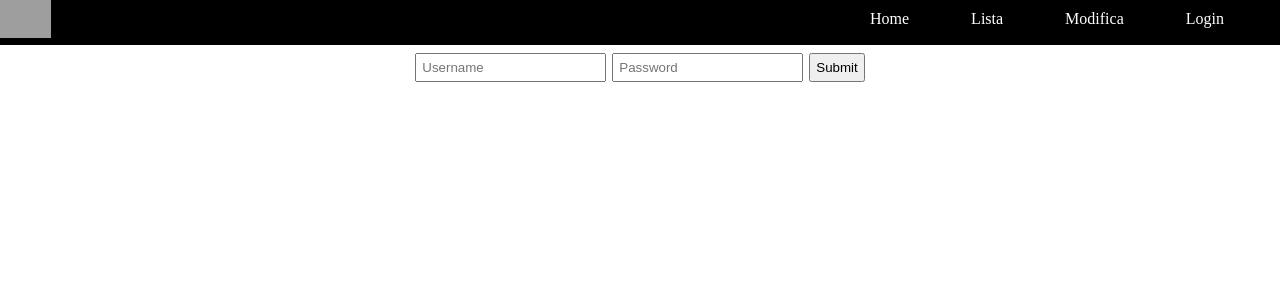
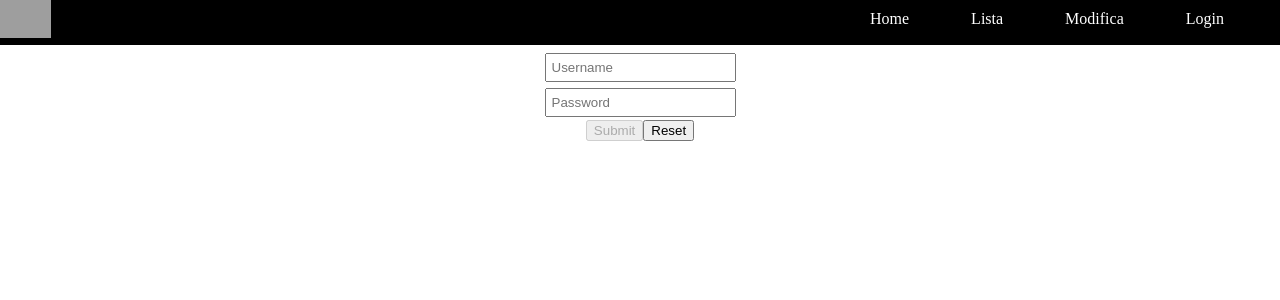
Before and after one commit to vinkezb/ListaGiochi, an Angular app in the folder ListaGiochi/: page /login in a window 1280 px wide. Shown: the top 300 px of the page. Built offline with nearby package versions, Linux system fonts and the light colour scheme; grey boxes are pictures that could not be loaded.

Commit message:
Test driven form

```diff
--- a/ListaGiochi/src/app/login/login.component.html
+++ b/ListaGiochi/src/app/login/login.component.html
@@ -1,8 +1,12 @@
-<form (submit)="loginUser($event)">
-  <input required ngModel name="Username" #Username="ngModel" type="text" placeholder="Username" id="Username">
-  <div class="alert alert-danger" [hidden]="Username.untouched && !Username.valid"></div>
-  <input required ngModel name="Password" #Password="ngModel" type="password" placeholder="Password" id="Password">
-  <div class="alert alert-danger" *ngIf="Password.touched && !Password.valid"></div>
-
-  <input type="submit" value="Submit">
+<form (ngSubmit)="onSubmit()" #myForm="ngForm">
+  <div class="form-group">
+    <input class="form-control" type="text" required [(ngModel)]="form.Username" name="Username" #Username="ngModel"  placeholder="Username">
+    <div class="alert alert-danger" [hidden]="Username.valid || Username.pristine">Username is required</div>
+  </div>
+  <div class="form-group">
+    <input class="form-control" type="password" required [(ngModel)] ="form.Password" name="Password" #Password="ngModel" placeholder="Password">
+    <div class="alert alert-danger" [hidden]="Password.valid || Password.pristine">Password is required</div>
+  </div>
+    <button type="submit" class="submit btn" [disabled]="myForm.form.invalid">Submit</button>
+    <button (click)="myForm.reset()">Reset</button>
 </form>
--- a/ListaGiochi/src/app/login/login.component.ts
+++ b/ListaGiochi/src/app/login/login.component.ts
@@ -1,4 +1,5 @@
 import { Component, OnInit } from '@angular/core';
+import { user } from '../user';
 
 @Component({
   selector: 'app-login',
@@ -7,17 +8,17 @@ import { Component, OnInit } from '@angular/core';
 })
 export class LoginComponent implements OnInit {
 
+  form: user= new user();
+
+  onSubmit(){
+    console.log("message:", this.form);
+  }
+
   constructor() { }
 
   ngOnInit() {
   }
 
-  loginUser(event: any){
-    event.preventDefault()
-    const target = event.target
-    const username = target.querySelector('#Username').value
-    const password = target.querySelector('#Password').value
-    console.log(username, password)
-  }
+
 
 }
--- /dev/null
+++ b/ListaGiochi/src/app/user.ts
@@ -0,0 +1,9 @@
+export class user{
+    Username: string;
+    Password: string;
+
+    constructor(Username: string="", Password: string=""){
+        this.Username = Username;
+        this.Password = Password;
+    }
+}
--- a/ListaGiochi/src/styles.scss
+++ b/ListaGiochi/src/styles.scss
@@ -2,6 +2,6 @@ body{
     margin: 0;
 }
 
-input.ng-dirty.ng-invalid{
+input.ng-touched.ng-invalid{
     border: solid 1px red;
 }
```
